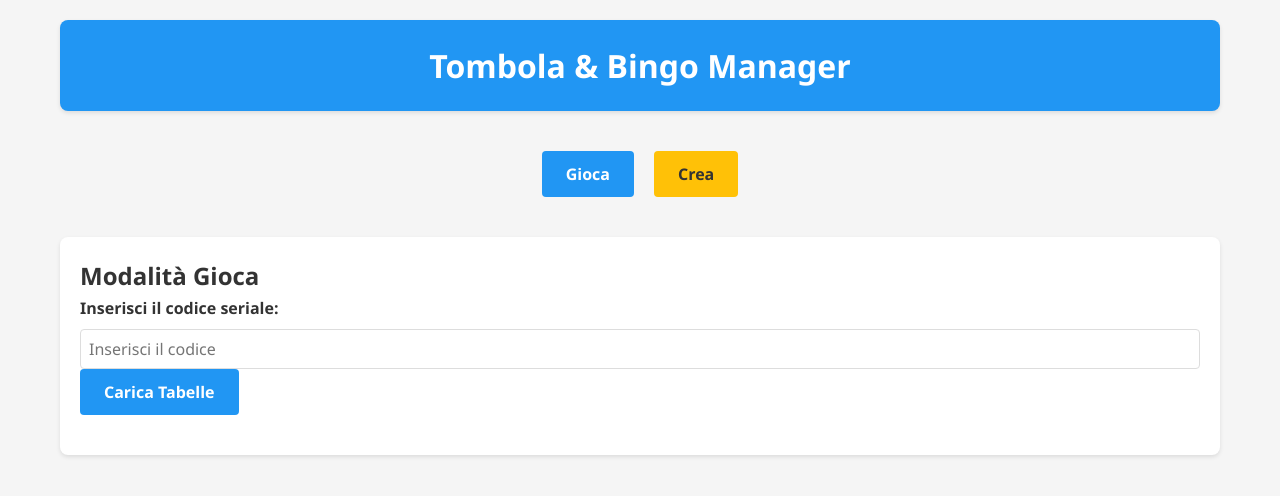
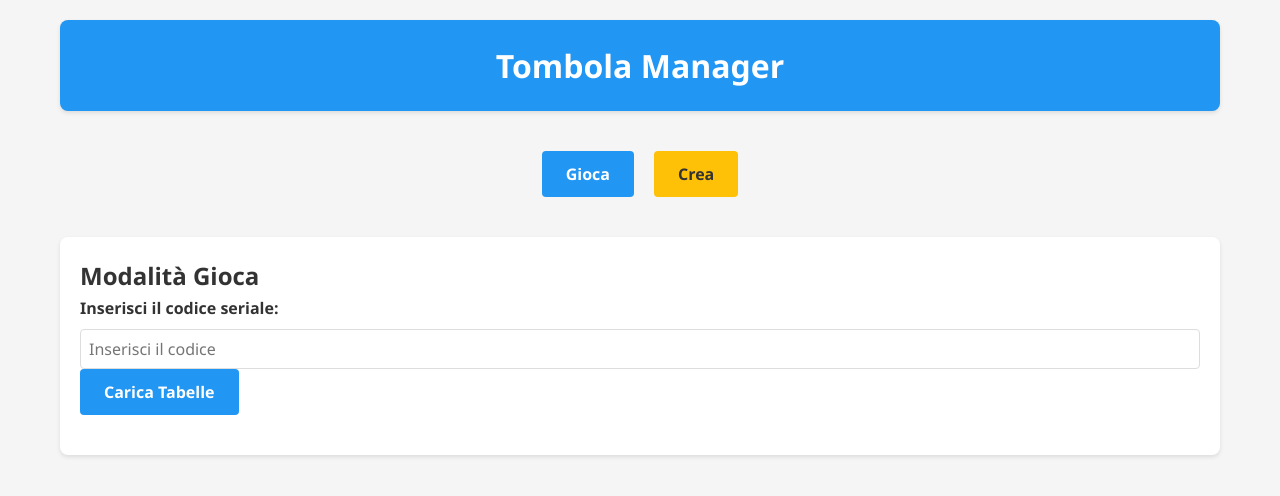
Before and after one commit to lorysormani04/Tombola, a plain HTML site: page index.html in a window 1280 px wide. Drawn offline with Linux system fonts and the light colour scheme.

Commit message:
Update index.html

```diff
--- a/index.html
+++ b/index.html
@@ -224,7 +224,7 @@
 <body>
     <div class="container">
         <header class="header">
-            <h1>Tombola & Bingo Manager</h1>
+            <h1>Tombola Manager</h1>
         </header>
 
         <div class="menu">
@@ -254,7 +254,6 @@
                     <label for="tipoGioco">Tipo di gioco:</label>
                     <select id="tipoGioco" class="form-control">
                         <option value="tombola">Tombola</option>
-                        <option value="bingo">Bingo</option>
                     </select>
                 </div>
                 <div class="form-group">
```
